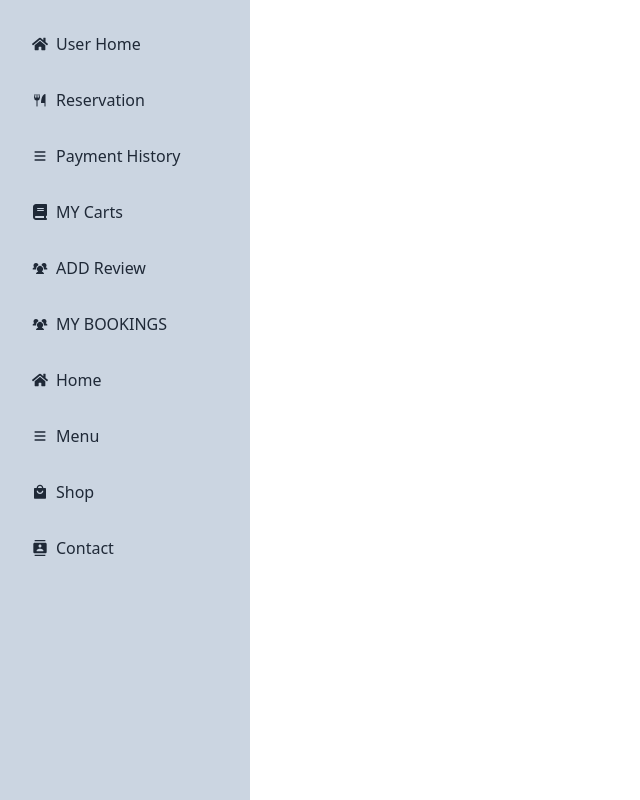
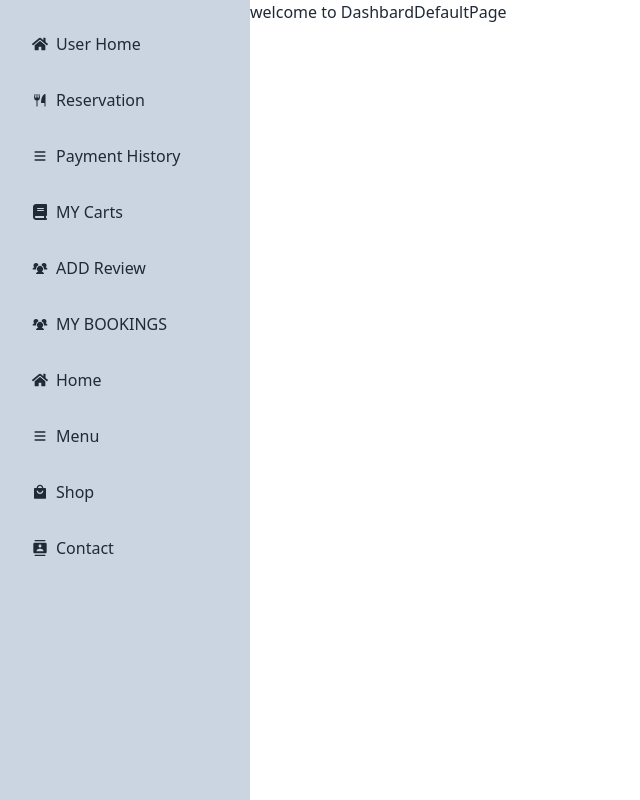
Before and after one commit to SI-Tanbir/Feast-Fusion, a React (Vite) app: page /dashboard in a window 1280 px wide. Shown: the whole page, without its empty margins (0-640 px from the left). Built offline with nearby package versions, Linux system fonts and the light colour scheme; no server answers.

Commit message:
added the dashboard default pages

```diff
--- /dev/null
+++ b/src/Dashboard/DashbardDefaultPage.jsx
@@ -0,0 +1,9 @@
+import React from 'react'
+
+const DashbardDefaultPage = () => {
+  return (
+    <div>welcome to DashbardDefaultPage</div>
+  )
+}
+
+export default DashbardDefaultPage
--- a/src/Layouts/DashboardLayout.jsx
+++ b/src/Layouts/DashboardLayout.jsx
@@ -50,8 +50,12 @@ const DashboardLayout = () => {
               >
                 {item.icon}
                 <span>{item.name}</span>
+
               </NavLink>
             </li>
+
+
+
           ))}
         </ul>
       </div>
--- a/src/Routes/routes.jsx
+++ b/src/Routes/routes.jsx
@@ -10,6 +10,7 @@ import PrivateRoute from "./PrivateRoute";
 import DashboardLayout from "../Layouts/DashboardLayout";
 import Cart from "../Dashboard/Cart";
 import Home from "../Dashboard/Home";
+import DashbardDefaultPage from "../Dashboard/DashbardDefaultPage";
 
 
 export let router = createBrowserRouter([
@@ -52,6 +53,11 @@ export let router = createBrowserRouter([
   element:<DashboardLayout></DashboardLayout>,
   children:[
     {
+      path:'/dashboard',
+      element:<DashbardDefaultPage></DashbardDefaultPage>
+
+  },
+    {
         path:'/dashboard/carts',
         element:<Cart></Cart>
 
```
